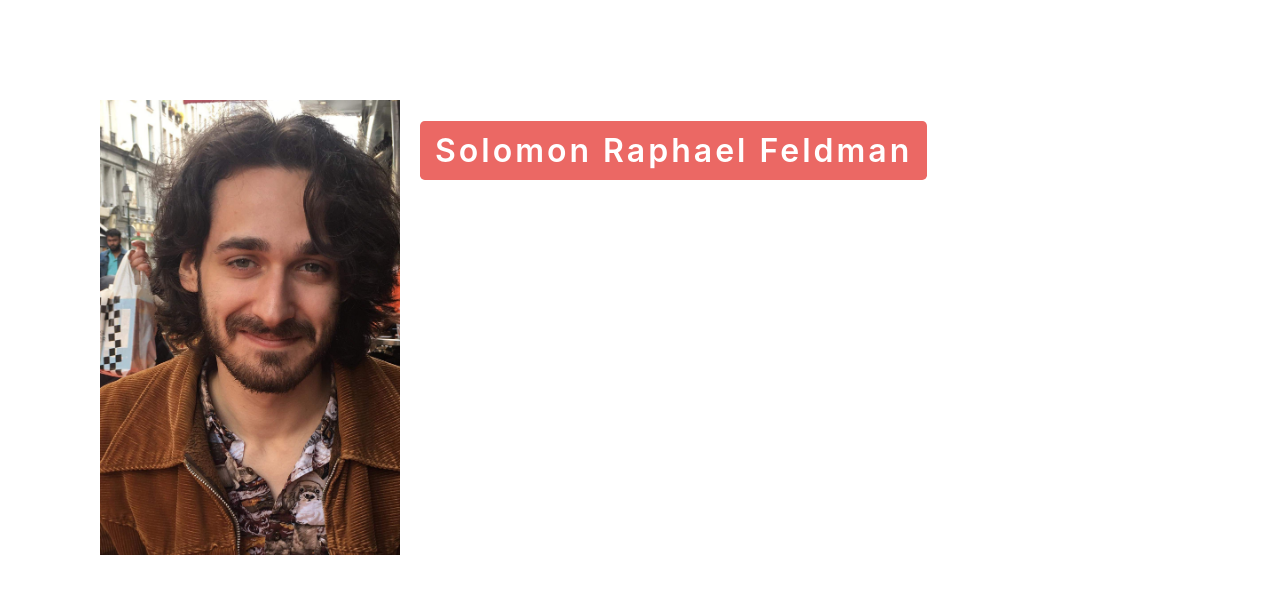
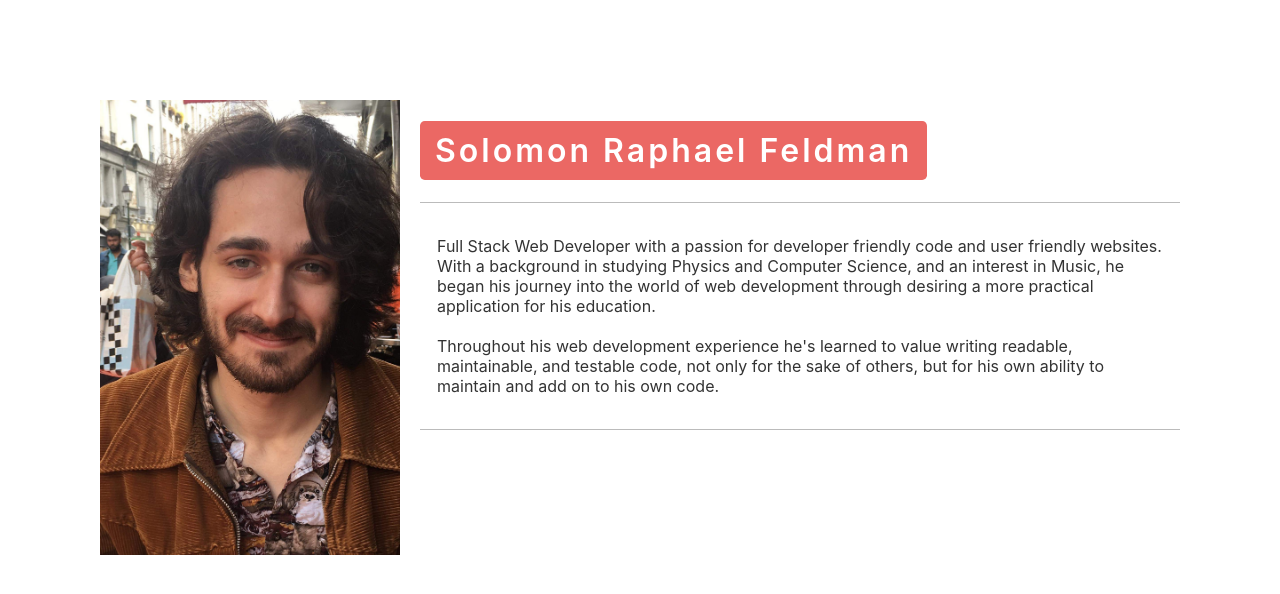
Before and after one commit to SolomonRFeldman/solomon-r-feldman-portfolio, a React (Create React App) app: page / in a window 1280 px wide. Shown: the top 594 px of the page. Built offline with nearby package versions, Linux system fonts and the light colour scheme.

Commit message:
adds bio

```diff
--- a/src/components/Profile.css
+++ b/src/components/Profile.css
@@ -21,3 +21,15 @@
   padding-left: 15px;
   padding-right: 15px;
 }
+
+.Profile-horizontal-rule {
+  border: none;
+  color: #bbb;
+  background-color: #bbb;
+  height: 1px;
+}
+
+.Profile-bio {
+  padding: 17px;
+  color: #333;
+}
--- a/src/components/Profile.jsx
+++ b/src/components/Profile.jsx
@@ -5,7 +5,19 @@ export default function Profile(props) {
   return(
     <div className='Profile'>
       <img className='Profile-picture' alt='Profile' width="300" src='../profile_picture.png' />
-      <div className='Profile-name-container'><h1 className='Profile-name'>Solomon Raphael Feldman</h1></div>
+      <div className='Profile-name-container'>
+        <h1 className='Profile-name'>Solomon Raphael Feldman</h1>
+        <hr className='Profile-horizontal-rule'/>
+        <p className='Profile-bio'>
+          Full Stack Web Developer with a passion for developer friendly code and user friendly websites.
+          With a background in studying Physics and Computer Science, and an interest in Music,
+          he began his journey into the world of web development through desiring a more practical application for his education.
+          <br/><br/>
+          Throughout his web development experience he's learned to value writing readable, maintainable, and testable code,
+          not only for the sake of others, but for his own ability to maintain and add on to his own code.
+        </p>
+        <hr className='Profile-horizontal-rule'/>
+      </div>
     </div>
   )
 }
```
